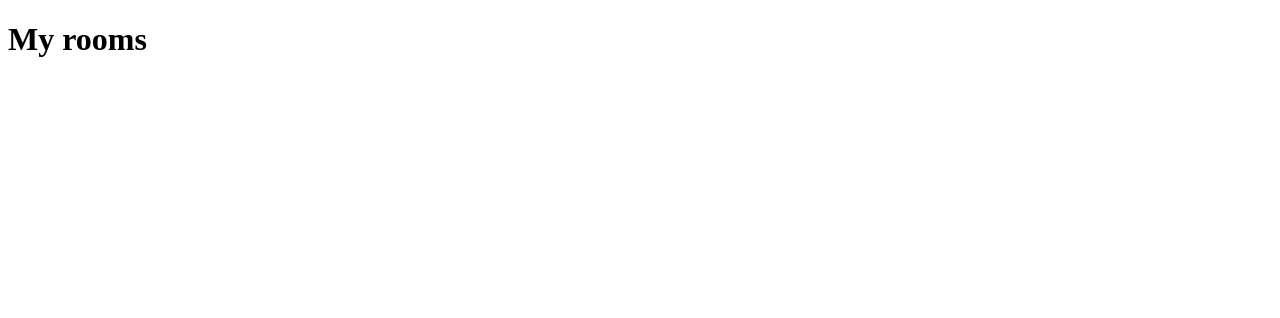
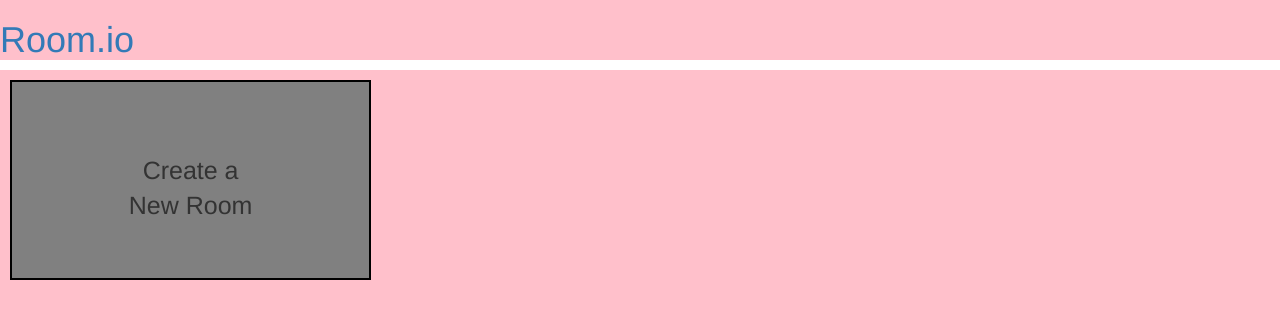
Before and after one commit to triplem123/326-final-phi, a plain HTML site: page pages/My-Rooms/my-rooms.html in a window 1280 px wide. Drawn offline with nearby package versions, Linux system fonts and the light colour scheme.

Commit message:
update My Rooms page

```diff
--- a/pages/Home-NotLoggedIn/home-notloggedin.css
+++ b/pages/Home-NotLoggedIn/home-notloggedin.css
@@ -6,7 +6,7 @@
     text-align: center;
     padding-top: 50px;
     font-size: 500%;
-    font-family: cursive;
+    font-family: 'Courier New', Courier, monospace;
 }
 
 .login{
@@ -34,7 +34,6 @@ button {
     margin-bottom: 50px;
     margin-left: 7px;
     margin-right: 7px;
-    font-family: cursive;
 }
 
 button:hover{
--- /dev/null
+++ b/pages/My-Rooms/my-rooms.css
@@ -0,0 +1,38 @@
+*{
+    background-color: pink;
+}
+
+.page-content {
+    background-color: pink;
+}
+
+.heading {
+    text-align: left;
+    font-family: 'Courier New', Courier, monospace;
+    text-transform: uppercase;
+}
+
+.grid-container {
+    width: 90%;
+    display: grid;
+    grid-template-columns: repeat(3, 33%);
+}
+
+.grid-item {
+    background-color: grey;
+    width: 95%;
+    height: 200px;
+    vertical-align: center;
+    margin: 10px;
+    border: 2px solid black;
+}
+
+.create-new-room {
+    background-color: grey;
+    border: 0px;
+    margin: 30%;
+    top: 50%;
+    -ms-transform: translateY(-50%);
+    transform: translateY(-50%);
+    font-size: 25px;
+}
--- a/pages/My-Rooms/my-rooms.html
+++ b/pages/My-Rooms/my-rooms.html
@@ -3,8 +3,23 @@
     <head>
         <meta charset="UTF-8">
         <title>My Rooms</title>
+        <link rel="stylesheet" href="my-rooms.css">
+        <link rel="stylesheet" href="https://maxcdn.bootstrapcdn.com/bootstrap/3.3.7/css/bootstrap.min.css">
     </head>
     <body>
-        <h1>My rooms</h1>
+        <h1 class="logo">
+            <a href="../Home-LoggedIn/home-loggedin.html">
+                Room.io
+            </a>
+        </h1>
+        <div class="page-content">
+            <div class="grid-container">
+                <div class="grid-item">
+                    <button type="button" class="create-new-room">
+                        Create a New Room
+                    </button>
+                </div>
+            </div>
+        </div>
     </body>
 </html>
```
Also changed, not shown: pages/Home-NotLoggedIn/home-notloggedin.html (+0 -8 lines).
